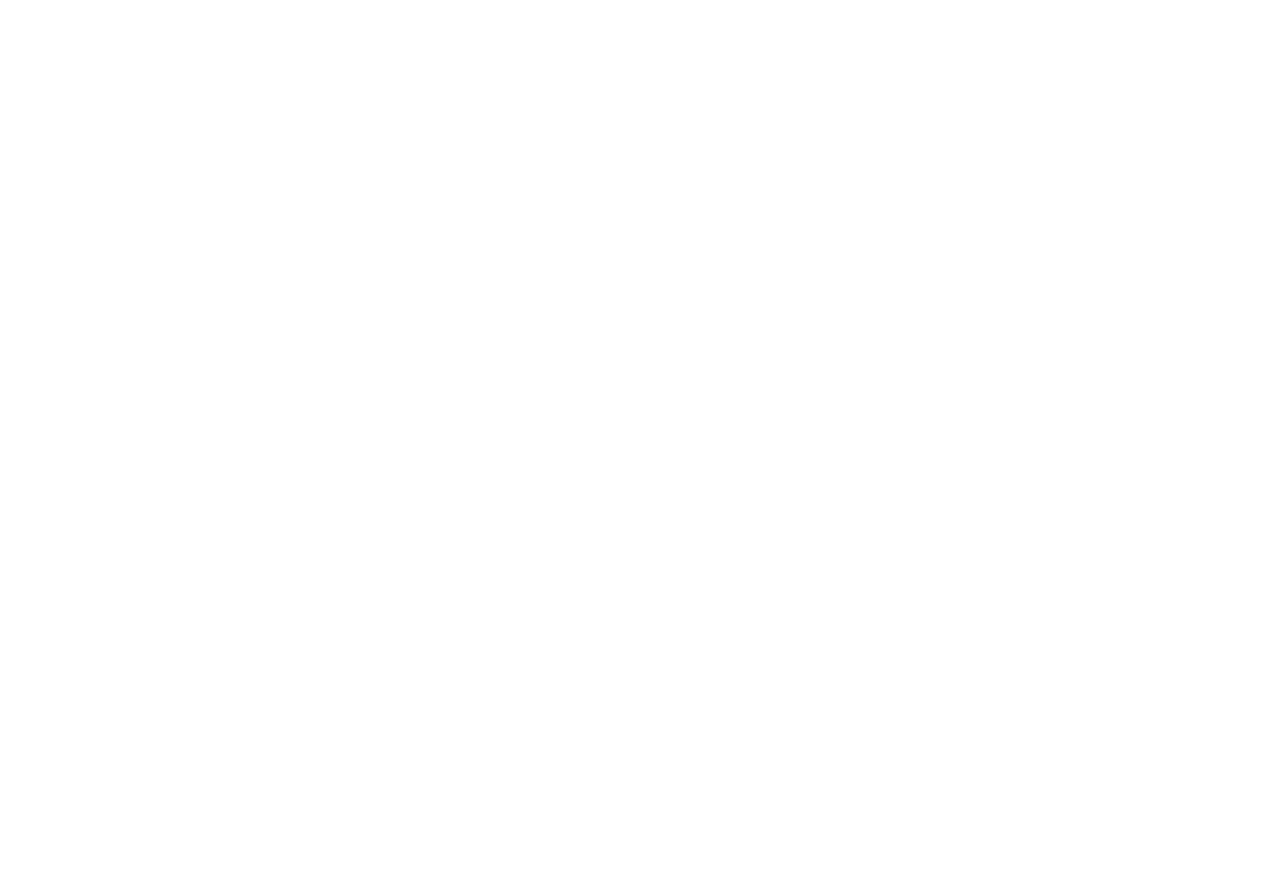
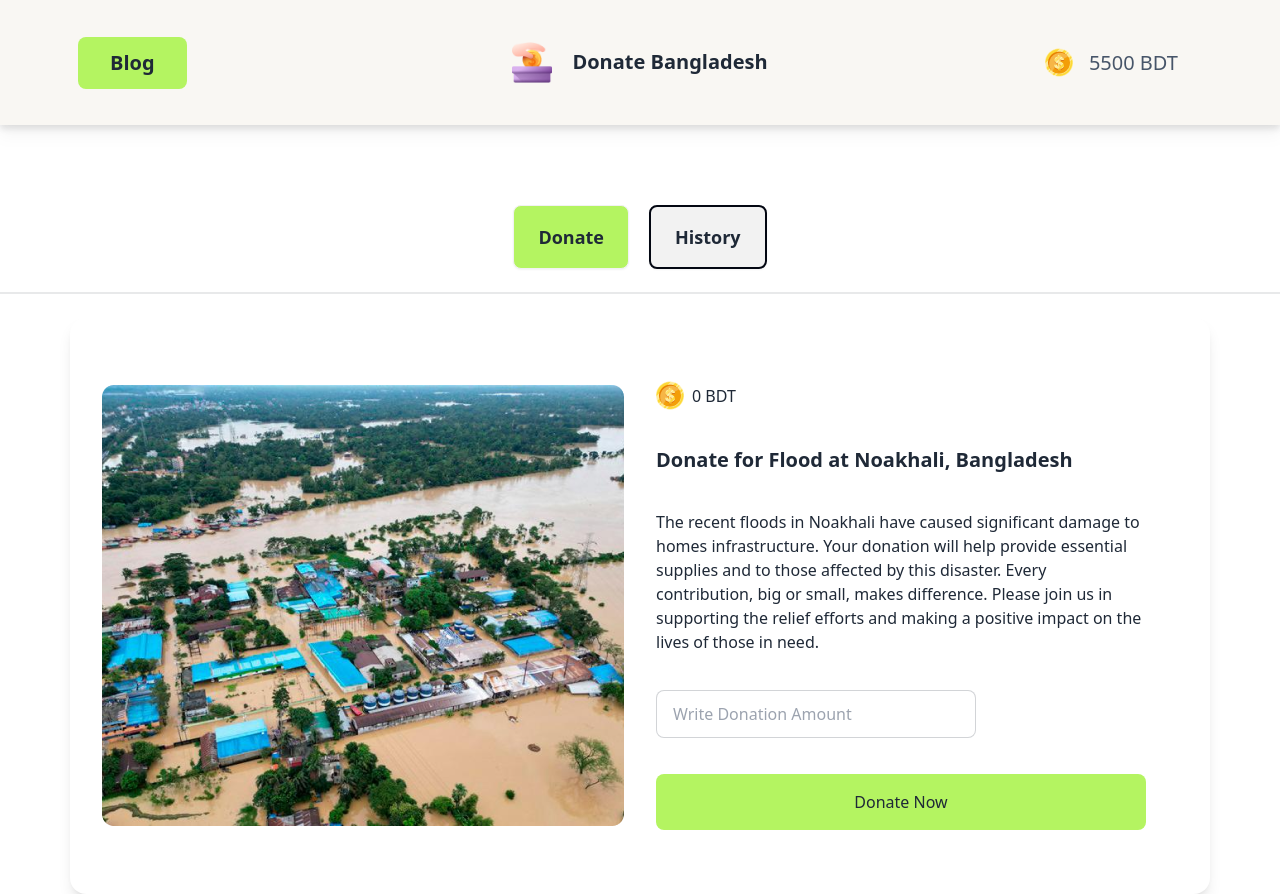
Before and after one commit to silpiAkter/donate-bangladesh, a plain HTML site: page index.html in a window 1280 px wide. Before the commit the page ends 800 px from the top, so only its background shows below. Drawn offline with nearby package versions, Linux system fonts and the light colour scheme.

Commit message:
added Header section

```diff
--- a/index.html
+++ b/index.html
@@ -8,6 +8,64 @@
     <script src="https://cdn.tailwindcss.com"></script>
 </head>
 <body>
+    <header class="sticky">
+        <!-- nav section start -->
+        <nav class="bg-[#f9f7f3] py-6 drop-shadow-lg">
+            <div class="navbar max-w-[1140px] mx-auto">
+                <div class="navbar-start">
+                  <div class="dropdown">
+                    <button class=" rounded-lg bg-[#B4F461] text-xl font-semibold text-center py-3 px-8">Blog</button>
+                  </div>
+                </div>
+                <div class="navbar-center">
+                    <img src="assets/logo.png" alt="" width="40" height="20">
+                  <a class="text-xl font-semibold ps-5">Donate Bangladesh</a>
+                </div>
+                <div class="navbar-end">
+                    <div class="stats bg-transparent">
+                        <div class="stat flex justify-center items-center">
+                          <div class="">
+                            <img src="assets/coin.png" alt="">
+                          </div>
+                          <div id="account-balance" class="stat-value text-xl font-medium text-slate-600">5500 BDT</div>
+                        </div>
+                      </div>
+                </div>
+            </div>
+        </nav>
+        <!-- nav section end -->
+        <div class="flex justify-center items-center gap-5 pt-20">
+            <button class="btn bg-[#B4F461] btn-lg">Donate</button>
+            <button class="btn border-2 border-gray-950 btn-lg">History</button>
+        </div>
+        <div class="divider"></div>
+    </header>
+    <main class="max-w-[1140px] mx-auto">
+        <!-- donate for flood start-->
+        <div class="card card-side bg-base-100 shadow-lg p-8">
+            <figure class="">
+              <img src="assets/feni.png" alt="">
+            </figure>
+            <div class="card-body w-2/4 space-y-7">
+                <div class="stat-value flex justify-left gap-2 items-center text-base font-normal">
+                    <img src="assets/coin.png" alt="" width="" height="">
+                    0 BDT
+                </div>
+              <h2 class="card-title">Donate for Flood at Noakhali, Bangladesh</h2>
+              <p> The recent floods in Noakhali have caused significant damage to homes  infrastructure. Your donation will help provide essential supplies and  to those affected by this disaster. Every contribution, big or small, makes  difference. Please join us in supporting the relief efforts and making a positive impact on the lives of those in need.</p>
+              <div>
+                <input type="text" placeholder="Write Donation Amount" class="input input-bordered w-full max-w-xs" />
+              </div>
+              <div class="w-full bg-[#B4F461] rounded-lg flex justify-center py-4">
+                <button class="">Donate Now</button>
+              </div>
+            </div>
+          </div>
+          <!-- donate for flood end-->
 
+    </main>
+    <footer>
+
+    </footer>
 </body>
 </html>
```
Also changed, not shown: tailwind.config.js (added, +8 -0 lines).
